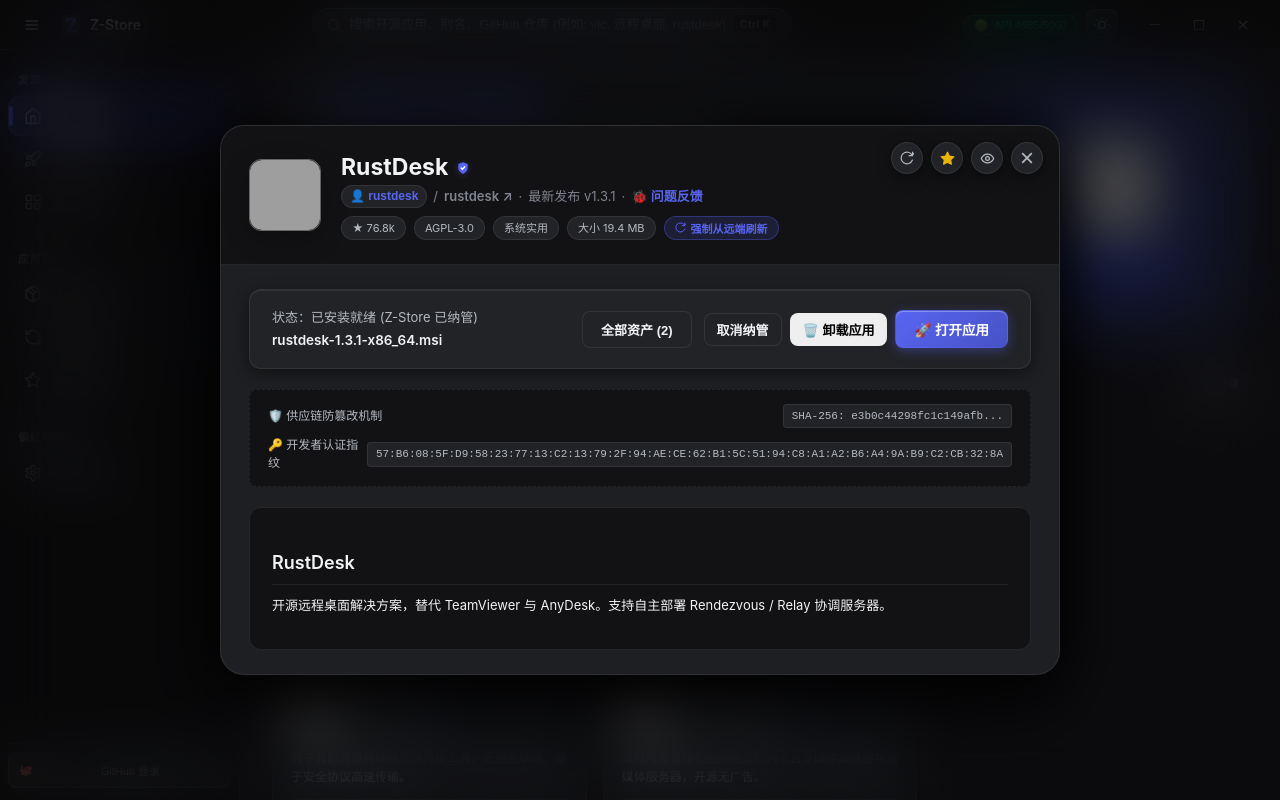
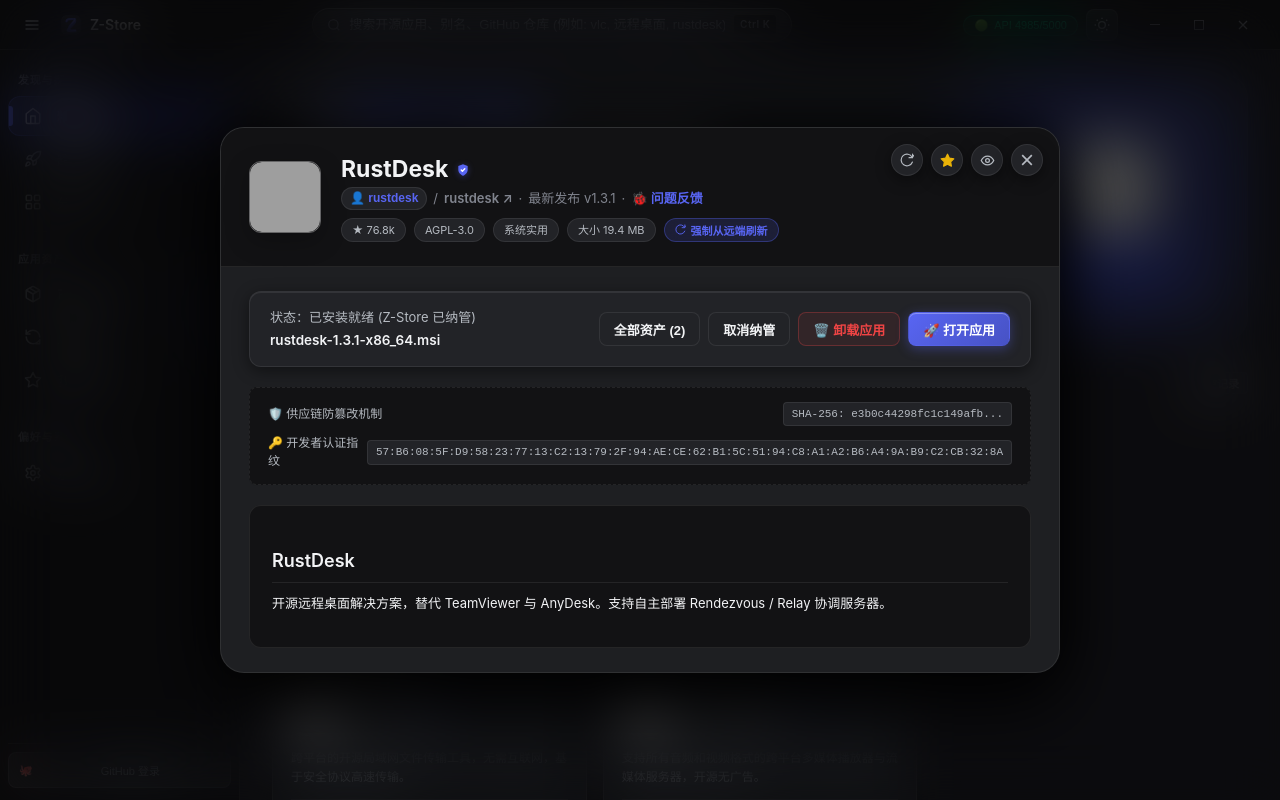
Before and after one commit to superMC5657/z-store, a React (Vite) app: page / in a window 1280 px wide. Both pictures are taken after a click on the button "已安装". Built offline with nearby package versions, Linux system fonts and the light colour scheme; grey boxes are pictures that could not be loaded.

Commit message:
style(detail): 优化详情页操作栏按钮排版与响应式断点

```diff
--- a/src/components/AppDetailModal.tsx
+++ b/src/components/AppDetailModal.tsx
@@ -761,8 +761,21 @@
           )}
           {/* Action Card */}
           <div className="install-action-bar">
-            <div>
-              <div className="install-asset-label">
+            <div className="install-action-left">
+              <div
+                className="install-asset-label"
+                title={
+                  app.isLoading && (!releases || releases.length === 0)
+                    ? '正在同步 GitHub Release 最新发布产物...'
+                    : isInstalled
+                    ? isManaged
+                      ? '状态：已安装就绪 (Z-Store 已纳管)'
+                      : '状态：系统已安装就绪 (未纳入当前管理)'
+                    : selectedAssetName
+                    ? `用户指定安装包 (${primaryAsset?.os} · ${primaryAsset?.arch})`
+                    : `建议安装版本 (${currentOs === 'windows' ? 'Windows' : currentOs} ${currentArch} 自适应匹配)`
+                }
+              >
                 {app.isLoading && (!releases || releases.length === 0)
                   ? '正在同步 GitHub Release 最新发布产物...'
                   : isInstalled
@@ -773,7 +786,10 @@
                   ? `用户指定安装包 (${primaryAsset?.os} · ${primaryAsset?.arch})`
                   : `建议安装版本 (${currentOs === 'windows' ? 'Windows' : currentOs} ${currentArch} 自适应匹配)`}
               </div>
-              <div className="install-asset-name">
+              <div
+                className="install-asset-name"
+                title={primaryAsset ? primaryAsset.name : `${app.name} 最新发布包`}
+              >
                 {app.isLoading && (!releases || releases.length === 0) && showSkeleton ? (
                   <div className="skeleton-box" style={{ width: '240px', height: '18px', margin: '4px 0' }} />
                 ) : primaryAsset ? (
@@ -826,9 +842,10 @@
               )}
             </div>
 
-            <div style={{ display: 'flex', gap: '12px', alignItems: 'center' }}>
+            <div className="install-action-buttons">
               {releases && releases.length > 1 && (
                 <button
+                  type="button"
                   className="btn-fluent btn-secondary"
                   onClick={() => setShowAllAssets(!showAllAssets)}
                   style={{ fontSize: '13px' }}
@@ -838,7 +855,7 @@
               )}
 
               {isInstalled ? (
-                <div style={{ display: 'flex', gap: '8px', alignItems: 'center', flexWrap: 'wrap' }}>
+                <>
                   {!isManaged ? (
                     <>
                       {onManageApp && (
@@ -847,7 +864,6 @@
                           className="btn-fluent btn-secondary"
                           style={{
                             fontSize: '13px',
-                            padding: '6px 14px',
                             fontWeight: 600,
                             color: 'var(--brand-primary)',
                             borderColor: 'var(--border-nav-active)',
@@ -870,7 +886,7 @@
                       <button
                         type="button"
                         className="btn-fluent btn-secondary"
-                        style={{ fontSize: '13px', padding: '6px 12px' }}
+                        style={{ fontSize: '13px' }}
                         onClick={handleAction}
                         title="通过 Z-Store 重新下载安装最新版本或覆盖安装"
                       >
@@ -883,7 +899,7 @@
                         <button
                           type="button"
                           className={`btn-fluent ${confirmingUnmanage ? 'btn-danger-confirm' : 'btn-secondary'}`}
-                          style={{ fontSize: '13px', padding: '6px 12px' }}
+                          style={{ fontSize: '13px' }}
                           onClick={async () => {
                             if (confirmingUnmanage) {
                               await onUnmanage(app.id);
@@ -904,7 +920,7 @@
                         <button
                           type="button"
                           className={`btn-fluent ${confirmingUninstall ? 'btn-danger-confirm' : 'btn-danger'}`}
-                          style={{ fontSize: '13px', padding: '6px 12px' }}
+                          style={{ fontSize: '13px' }}
                           onClick={async () => {
                             if (confirmingUninstall) {
                               await onUninstall(app.id);
@@ -927,17 +943,18 @@
                     type="button"
                     className="btn-fluent btn-primary"
                     onClick={() => onLaunch(app.id)}
-                    style={{ minWidth: '110px', fontWeight: 600 }}
+                    style={{ fontWeight: 600 }}
                   >
                     🚀 打开应用
                   </button>
-                </div>
+                </>
               ) : (
                 <button
+                  type="button"
                   className="btn-fluent btn-primary"
                   onClick={handleAction}
                   disabled={effectiveIsInstalling || Boolean(app.isLoading && (!releases || releases.length === 0))}
-                  style={{ minWidth: '130px', fontWeight: 600, opacity: app.isLoading && (!releases || releases.length === 0) ? 0.75 : 1 }}
+                  style={{ minWidth: '120px', fontWeight: 600, opacity: app.isLoading && (!releases || releases.length === 0) ? 0.75 : 1 }}
                 >
                   {app.isLoading && (!releases || releases.length === 0) ? (
                     <span style={{ display: 'inline-flex', alignItems: 'center', gap: '6px' }}>
--- a/src/styles/fluent.css
+++ b/src/styles/fluent.css
@@ -1846,7 +1846,7 @@
   background: var(--bg-acrylic);
   border: 1px solid var(--border-acrylic);
   border-radius: var(--radius-md);
-  padding: 18px 22px;
+  padding: 16px 20px;
   display: flex;
   align-items: center;
   justify-content: space-between;
@@ -1855,15 +1855,87 @@
   box-shadow: var(--shadow-rest), inset 0 1px 0 var(--border-highlight);
 }
 
+.install-action-left {
+  flex: 1;
+  min-width: 0;
+}
+
 .install-asset-label {
   font-size: 13px;
   color: var(--text-secondary);
+  white-space: nowrap;
+  overflow: hidden;
+  text-overflow: ellipsis;
 }
 
 .install-asset-name {
   font-weight: 600;
   color: var(--text-primary);
   margin-top: 2px;
+  overflow: hidden;
+  text-overflow: ellipsis;
+  white-space: nowrap;
+}
+
+.install-action-buttons {
+  display: flex;
+  align-items: center;
+  gap: 8px;
+  flex-shrink: 0;
+}
+
+.install-action-buttons .btn-fluent {
+  white-space: nowrap;
+  padding: 6px 14px;
+  font-size: 13px;
+  height: 34px;
+  box-sizing: border-box;
+  flex-shrink: 0;
+}
+
+.btn-danger {
+  background: rgba(239, 68, 68, 0.08);
+  color: #ef4444;
+  border: 1px solid rgba(239, 68, 68, 0.28);
+}
+
+.btn-danger:hover {
+  background: rgba(239, 68, 68, 0.18);
+  border-color: #ef4444;
+  color: #f87171;
+  transform: translateY(-1px);
+}
+
+.btn-danger-confirm {
+  background: #ef4444 !important;
+  color: #ffffff !important;
+  border-color: #dc2626 !important;
+  animation: pulseDanger 1.5s infinite;
+}
+
+.btn-danger-confirm:hover {
+  background: #dc2626 !important;
+}
+
+@keyframes pulseDanger {
+  0%, 100% {
+    box-shadow: 0 0 0 0 rgba(239, 68, 68, 0.4);
+  }
+  50% {
+    box-shadow: 0 0 0 5px rgba(239, 68, 68, 0);
+  }
+}
+
+@media (max-width: 680px) {
+  .install-action-bar {
+    flex-direction: column;
+    align-items: stretch;
+    gap: 14px;
+  }
+  .install-action-buttons {
+    flex-wrap: wrap;
+    justify-content: flex-end;
+  }
 }
 
 .install-progress-bar-container {
```
